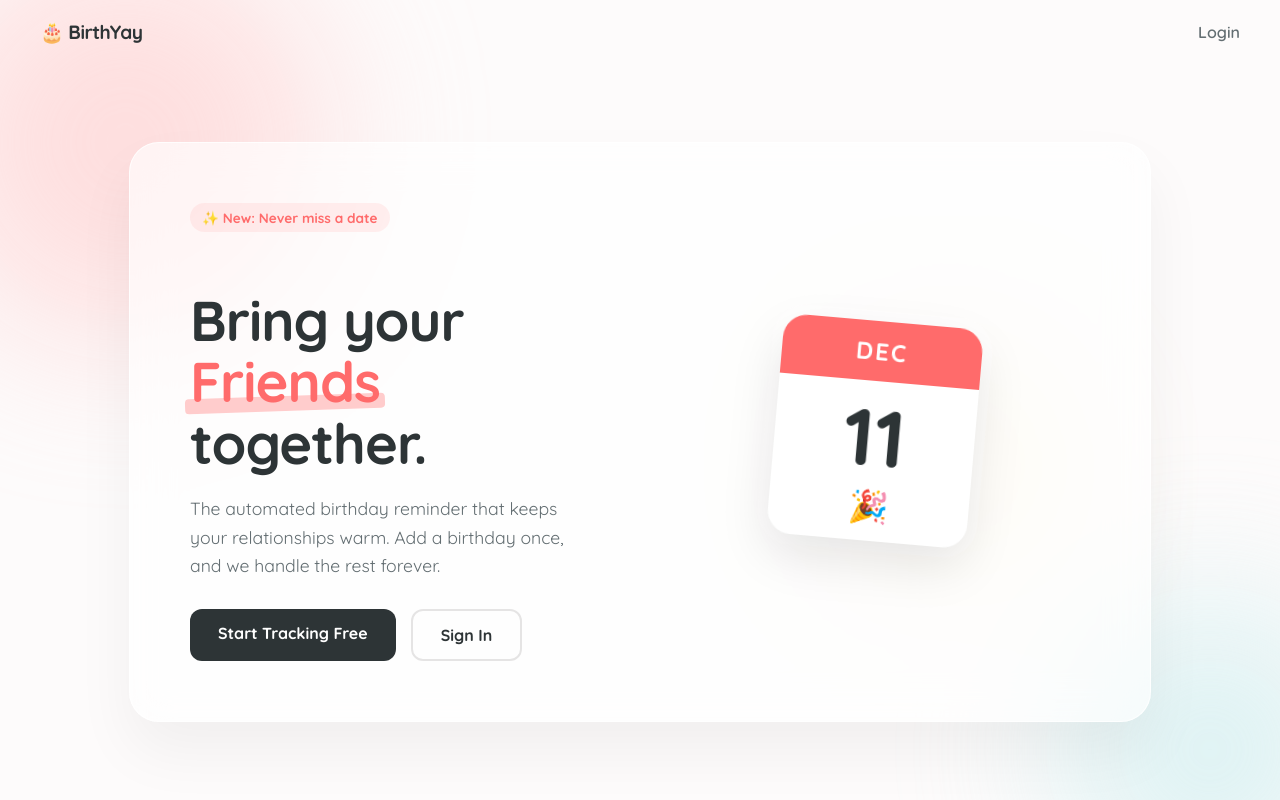
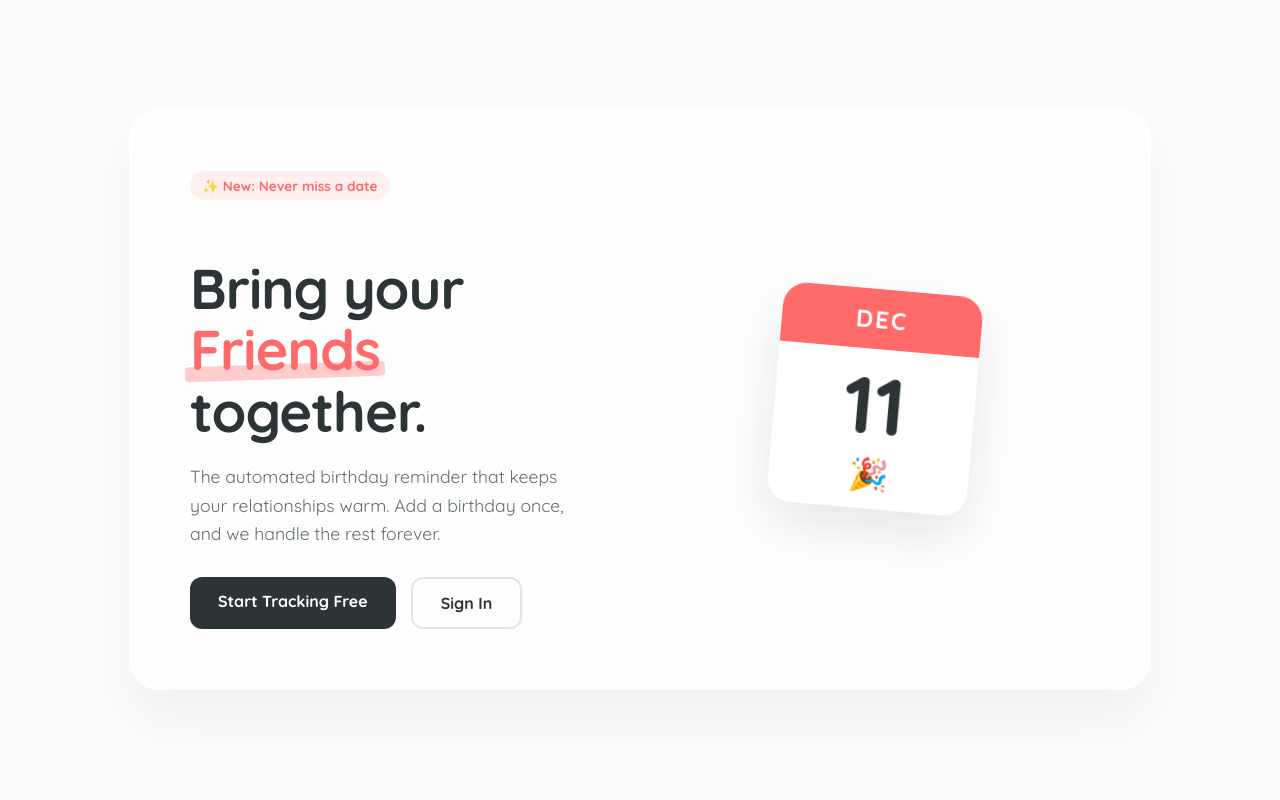
Before and after one commit to DevGloriaa/birthday-ui, a React (Create React App) app: page / in a window 1280 px wide. Built offline with nearby package versions, Linux system fonts and the light colour scheme.

Commit message:
eat(landing): remove nav and implement balloon layout structure

```diff
--- a/src/pages/Landing.js
+++ b/src/pages/Landing.js
@@ -5,16 +5,13 @@ export default function Landing() {
   return (
     <div className="landing-page">
 
-      {/* BACKGROUND ORBS */}
-      <div className="orb orb-1"></div>
-      <div className="orb orb-2"></div>
-      <div className="orb orb-3"></div>
-
-      {/* NAVBAR */}
-      <nav className="landing-nav">
-        <div className="nav-logo">🎂 BirthYay</div>
-        <Link to="/login" className="nav-login-btn">Login</Link>
-      </nav>
+      {/* BACKGROUND BALLOONS */}
+      {/* Several balloons with different delay classes */}
+      <div className="balloon b1"></div>
+      <div className="balloon b2"></div>
+      <div className="balloon b3"></div>
+      <div className="balloon b4"></div>
+      <div className="balloon b5"></div>
 
       {/* HERO CONTENT */}
       <div className="hero-container">
@@ -43,7 +40,6 @@ export default function Landing() {
           {/* RIGHT SIDE - Calendar Graphic */}
           <div className="content-right">
             <div className="calendar-graphic">
-              {/* UPDATED: Added DEC here */}
               <div className="calendar-top">DEC</div>
               <div className="calendar-body">
                 <span className="calendar-date">11</span>
```
